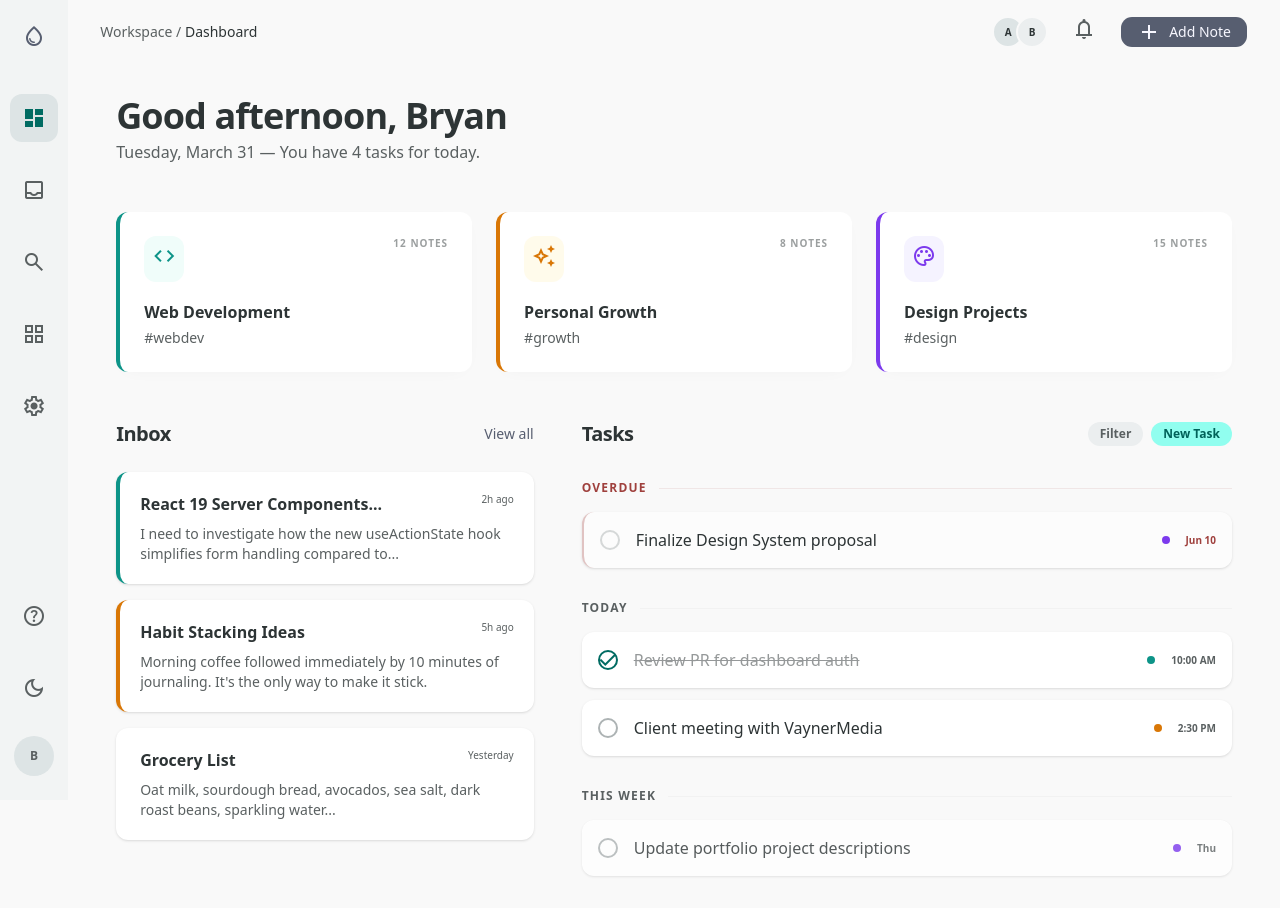
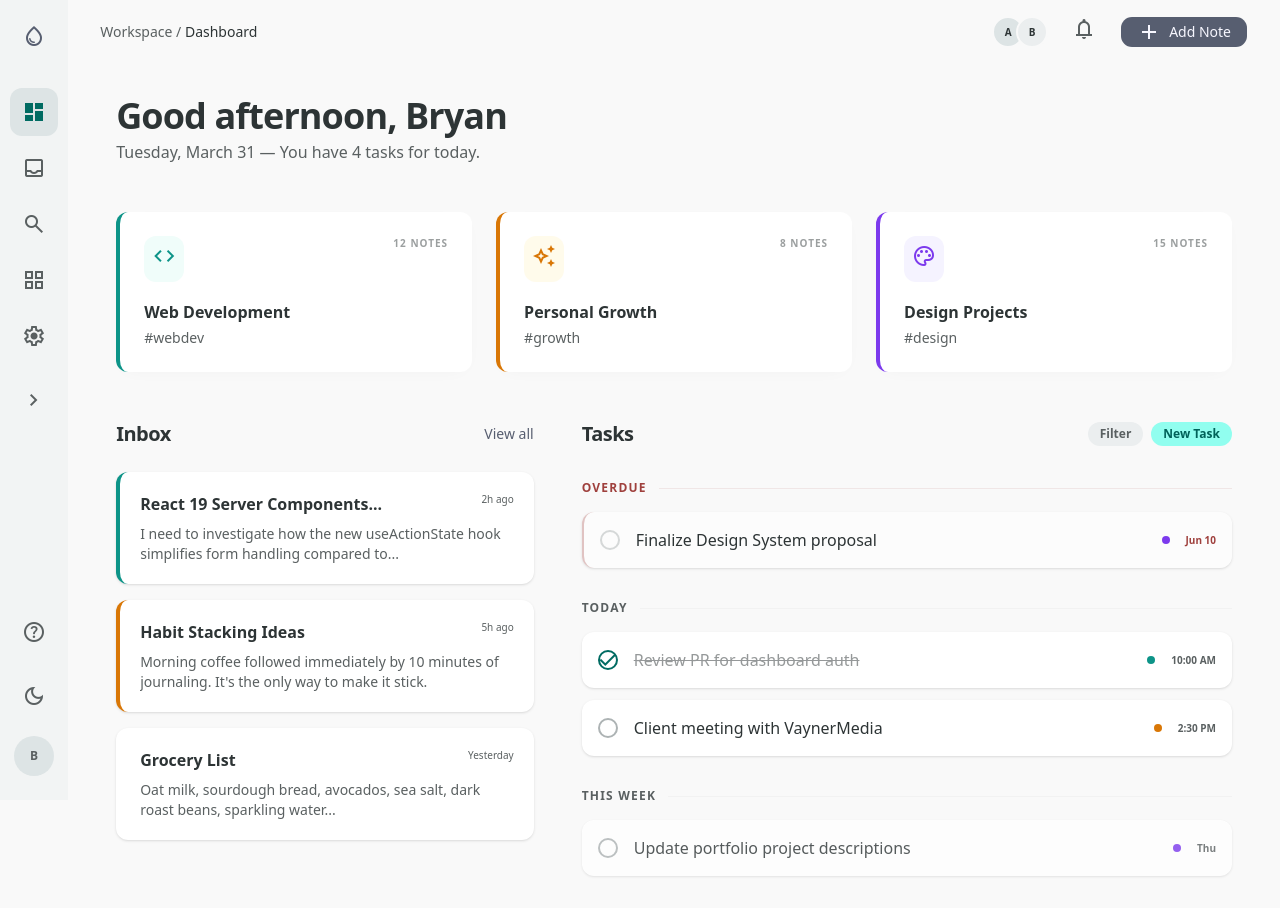
Before and after one commit to capturenote-inc/Thoughtdrop-2.0, a Next.js app: page /dashboard in a window 1280 px wide. Built offline with nearby package versions, Linux system fonts and the light colour scheme.

Commit message:
feat: add sidebar collapse/expand toggle, fix dark mode hydration

```diff
--- a/src/components/layout/sidebar.tsx
+++ b/src/components/layout/sidebar.tsx
@@ -1,5 +1,6 @@
 "use client";
 
+import { useState, useEffect } from "react";
 import { usePathname } from "next/navigation";
 import Link from "next/link";
 import { useTheme } from "next-themes";
@@ -19,17 +20,39 @@ const bottomItems = [
 
 export function Sidebar() {
   const pathname = usePathname();
-  const { theme, setTheme } = useTheme();
+  const { theme, setTheme, resolvedTheme } = useTheme();
+  const [mounted, setMounted] = useState(false);
+  const [expanded, setExpanded] = useState(false);
+
+  useEffect(() => setMounted(true), []);
 
   return (
-    <aside className="h-screen sticky top-0 left-0 w-[72px] bg-surface-container-low flex flex-col items-center py-6 z-50">
-      <Link href="/dashboard" className="mb-10">
+    <aside
+      className={cn(
+        "h-screen sticky top-0 left-0 bg-surface-container-low flex flex-col items-center py-6 z-50 transition-all duration-300 ease-in-out overflow-hidden",
+        expanded ? "w-[240px]" : "w-[72px]"
+      )}
+    >
+      <Link
+        href="/dashboard"
+        className={cn("mb-10 flex items-center gap-3", expanded && "self-start px-5")}
+      >
         <span className="material-symbols-outlined text-primary text-3xl font-bold tracking-tighter">
           water_drop
         </span>
+        {expanded && (
+          <span className="text-on-surface font-bold text-lg whitespace-nowrap">
+            ThoughtDrop
+          </span>
+        )}
       </Link>
 
-      <nav className="flex flex-col gap-6 flex-grow items-center">
+      <nav
+        className={cn(
+          "flex flex-col gap-2 flex-grow w-full",
+          expanded ? "px-3" : "items-center"
+        )}
+      >
         {navItems.map((item) => {
           const isActive = pathname === item.href || pathname.startsWith(item.href + "/");
           return (
@@ -37,12 +60,15 @@ export function Sidebar() {
               key={item.href}
               href={item.href}
               className={cn(
-                "w-12 h-12 flex items-center justify-center rounded-xl transition-colors",
+                "flex items-center rounded-xl transition-colors",
+                expanded
+                  ? "px-4 py-3 gap-3"
+                  : "w-12 h-12 justify-center",
                 isActive
                   ? "bg-surface-container-highest text-tertiary"
                   : "text-on-surface-variant hover:bg-surface-variant"
               )}
-              title={item.label}
+              title={expanded ? undefined : item.label}
             >
               <span
                 className="material-symbols-outlined"
@@ -50,33 +76,93 @@ export function Sidebar() {
               >
                 {item.icon}
               </span>
+              {expanded && (
+                <span className="text-sm font-medium whitespace-nowrap">
+                  {item.label}
+                </span>
+              )}
             </Link>
           );
         })}
+
+        <button
+          onClick={() => setExpanded(!expanded)}
+          className={cn(
+            "flex items-center rounded-xl transition-colors text-on-surface-variant hover:bg-surface-variant mt-2",
+            expanded ? "px-4 py-3 gap-3" : "w-12 h-12 justify-center"
+          )}
+          title={expanded ? "Collapse sidebar" : "Expand sidebar"}
+        >
+          <span
+            className={cn(
+              "material-symbols-outlined transition-transform duration-300",
+              expanded && "rotate-180"
+            )}
+          >
+            chevron_right
+          </span>
+          {expanded && (
+            <span className="text-sm font-medium whitespace-nowrap">Collapse</span>
+          )}
+        </button>
       </nav>
 
-      <div className="flex flex-col gap-6 items-center">
+      <div
+        className={cn(
+          "flex flex-col gap-4 w-full",
+          expanded ? "px-3" : "items-center"
+        )}
+      >
         {bottomItems.map((item) => (
           <Link
             key={item.href}
             href={item.href}
-            className="w-12 h-12 flex items-center justify-center text-on-surface-variant hover:bg-surface-variant rounded-xl transition-colors"
-            title={item.label}
+            className={cn(
+              "flex items-center rounded-xl transition-colors text-on-surface-variant hover:bg-surface-variant",
+              expanded ? "px-4 py-3 gap-3" : "w-12 h-12 justify-center"
+            )}
+            title={expanded ? undefined : item.label}
           >
             <span className="material-symbols-outlined">{item.icon}</span>
+            {expanded && (
+              <span className="text-sm font-medium whitespace-nowrap">
+                {item.label}
+              </span>
+            )}
           </Link>
         ))}
         <button
-          onClick={() => setTheme(theme === "dark" ? "light" : "dark")}
-          className="w-12 h-12 flex items-center justify-center text-on-surface-variant hover:bg-surface-variant rounded-xl transition-colors"
+          onClick={() => setTheme(resolvedTheme === "dark" ? "light" : "dark")}
+          className={cn(
+            "flex items-center rounded-xl transition-colors text-on-surface-variant hover:bg-surface-variant",
+            expanded ? "px-4 py-3 gap-3" : "w-12 h-12 justify-center"
+          )}
           title="Toggle theme"
         >
           <span className="material-symbols-outlined">
-            {theme === "dark" ? "light_mode" : "dark_mode"}
+            {mounted ? (resolvedTheme === "dark" ? "light_mode" : "dark_mode") : "dark_mode"}
           </span>
+          {expanded && (
+            <span className="text-sm font-medium whitespace-nowrap">
+              {mounted ? (resolvedTheme === "dark" ? "Light mode" : "Dark mode") : "Theme"}
+            </span>
+          )}
         </button>
-        <div className="w-10 h-10 rounded-full bg-surface-container-highest flex items-center justify-center text-xs font-bold text-on-surface-variant">
-          B
+        <div
+          className={cn(
+            "flex items-center gap-3",
+            expanded ? "px-4 py-2" : "justify-center"
+          )}
+        >
+          <div className="w-10 h-10 rounded-full bg-surface-container-highest flex items-center justify-center text-xs font-bold text-on-surface-variant shrink-0">
+            B
+          </div>
+          {expanded && (
+            <div className="min-w-0">
+              <p className="text-sm font-medium text-on-surface truncate">Bryan</p>
+              <p className="text-[10px] text-on-surface-variant truncate">Personal workspace</p>
+            </div>
+          )}
         </div>
       </div>
     </aside>
```
